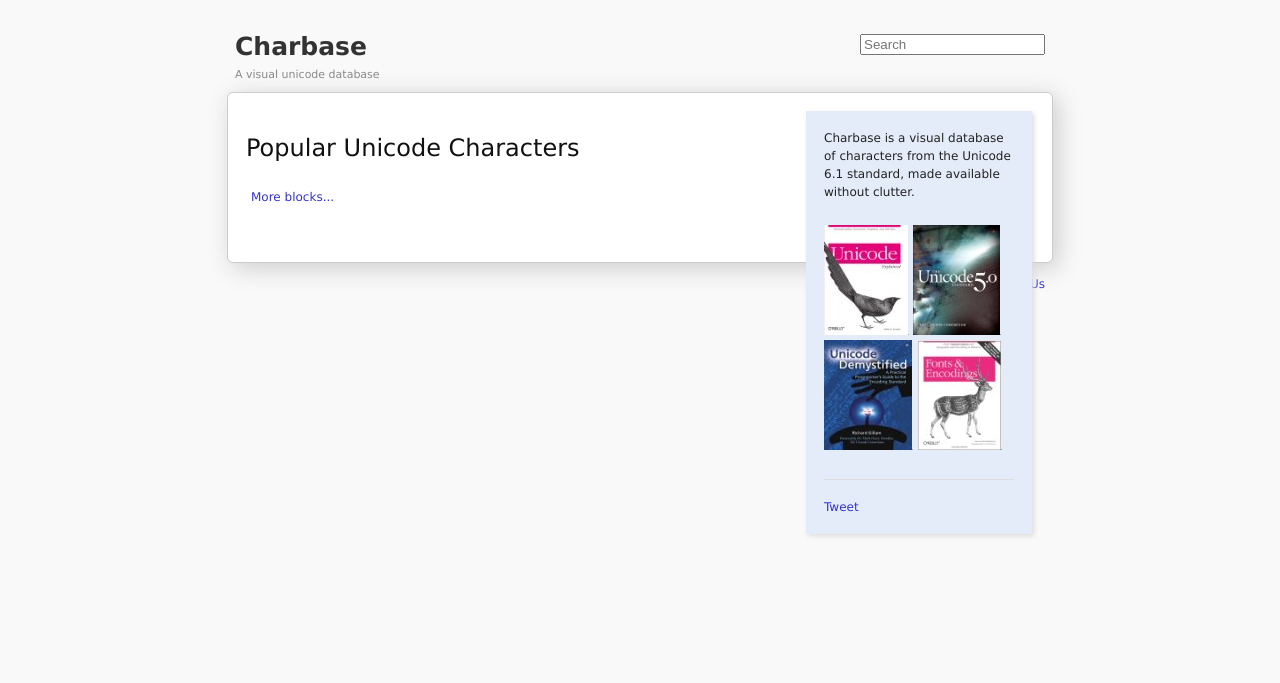
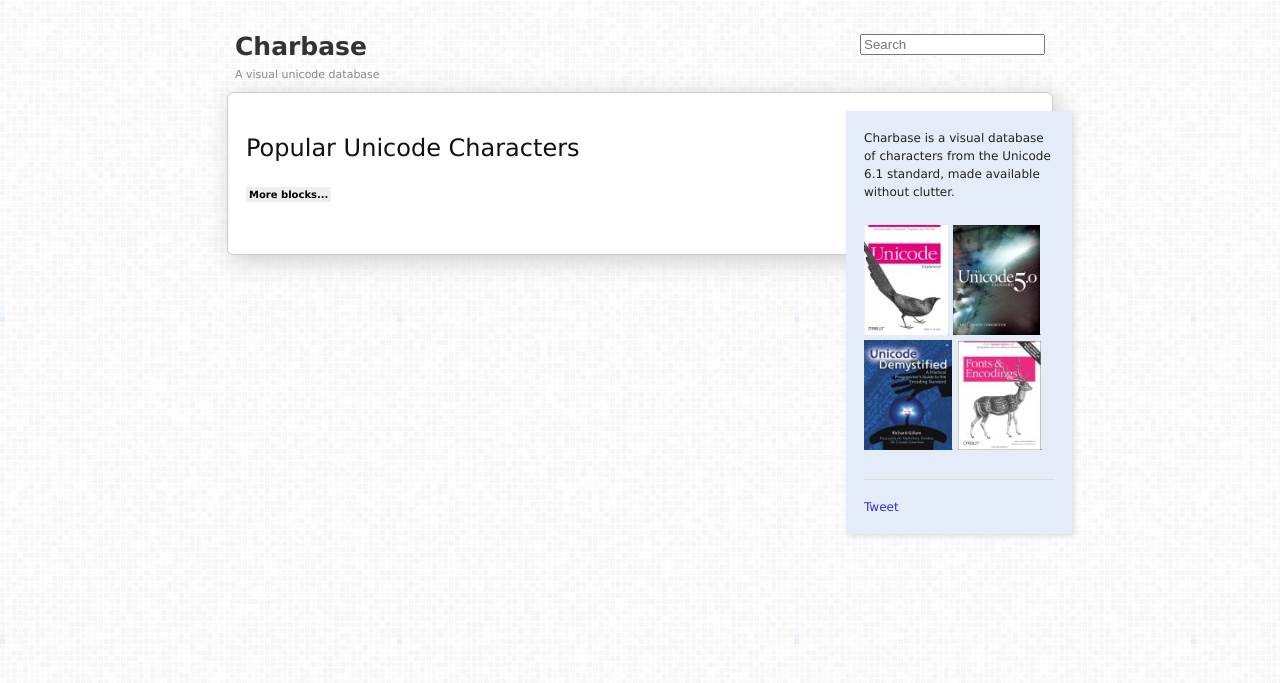
Before and after one commit to mmastrac/Charbase, a Django app: template templates/index.html in a window 1280 px wide. Shown: the top 683 px of the page. Run offline with Django 3.2, Linux system fonts and the light colour scheme; the template is opened without the code that fills it, so the values that code supplies are empty; parts of the project's set-up code (start-up, migrations or seed data) failed here and were passed over; some libraries are stand-ins or nearby versions; grey boxes are pictures that could not be loaded.

Commit message:
Minor formatting

```diff
--- a/main.py
+++ b/main.py
@@ -134,6 +134,7 @@
         blocks = []
         for entry in self.get_unicode_blocks():
             blocks.append({"name": entry[2], "link": "/block/%s" % self.name_to_slug(entry[2])})
+        blocks.sort(key=lambda block: block['name'])
         return blocks
 
     def get_block(self, slug):
@@ -249,8 +250,8 @@
                       [0x2603, 0x2602, 0x2620, 0x2622, 0x3020, 0x2368, 0xFDFA,
                        0x1F46F, 0x0E5B, 0x2619, 0x2764, 0x203D, 0x0F12, 0x0F17,
                        0x1F4B8]]
-        suggested_blocks = [{"name": x, "link": "/block/%s" % unicode_data.name_to_slug(x)} for x in ["Emoticons", "Arabic", "Box Drawing",
-            "Miscellaneous Symbols", "Miscellaneous Symbols And Pictographs"]]
+        suggested_blocks = [{"name": x, "link": "/block/%s" % unicode_data.name_to_slug(x)} for x in ["Basic Latin", "Emoticons", "Arabic",
+            "Box Drawing", "Miscellaneous Symbols", "Arrows", "Miscellaneous Symbols And Pictographs"]]
         template_values = { 'top_chars': top_chars, "suggested_blocks": suggested_blocks }
 
         path = os.path.join(os.path.dirname(__file__), 'templates/index.html')
--- a/static/desktop.css
+++ b/static/desktop.css
@@ -264,6 +264,7 @@
 	font-size: 12px;
 	padding: 2em;
 	background: #f9f9f9;
+	background: url(grey.png);
 }
 
 p {
@@ -354,7 +355,22 @@
 
 .description {
 	position: absolute;
-	right: 20px;
+	right: -20px;
+}
+
+.blocks *, .top-blocks * {
+	display: inline;
+	padding: 0;
+	margin: 0;
+}
+
+.blocks a, .top-blocks a {
+	font-size: 10px;
+	font-weight: bold;
+	background-color: #eee;
+	color: black;
+	padding: 0.2em 0.3em;
+	white-space: nowrap;
 }
 
 .top-characters {
--- a/templates/blocks.html
+++ b/templates/blocks.html
@@ -23,11 +23,11 @@
 	<div id="main">
 
 	<div class="description span-5 box last">
-		<p>Unicode defines <b>{{ blocks|length }}</b> blocks of related characters.</p>
+		Unicode defines <b>{{ blocks|length }}</b> blocks of related characters.
 	</div>
 	<h2>Blocks</h2>
 
-	<table class="blocks">
+	<table class="blocks clear span-14">
 	{% for block in blocks %}
 	<tr><td><a href="{{ block.link }}">{{ block.name|escape }}</a></td></tr>
 	{% endfor %}
--- a/templates/index.html
+++ b/templates/index.html
@@ -37,14 +37,14 @@
 
 	<h2>Popular Unicode Characters</h2>
 
-	<table class="top-blocks">
+	<table class="top-blocks span-16">
 	{% for block in suggested_blocks %}
 	<tr><td><a href="{{ block.link }}">{{ block.name }}</a></td></tr>
 	{% endfor %}
 	<tr><td><a href="/block">More blocks...</a></td></tr>
 	</table>
 
-	<table class="top-characters">
+	<table class="top-characters span-12 clear">
 	{% for glyph in top_chars %}
 	<tr><td class="char"><a href="{{ glyph.link }}"><img width="80" src="/images/glyph/{{ glyph.id }}"></a></td><td><a href="{{ glyph.link }}">{{ glyph.name }}</a></td></tr>
 	{% endfor %}
```
Also changed, not shown: static/grey.png (added).
